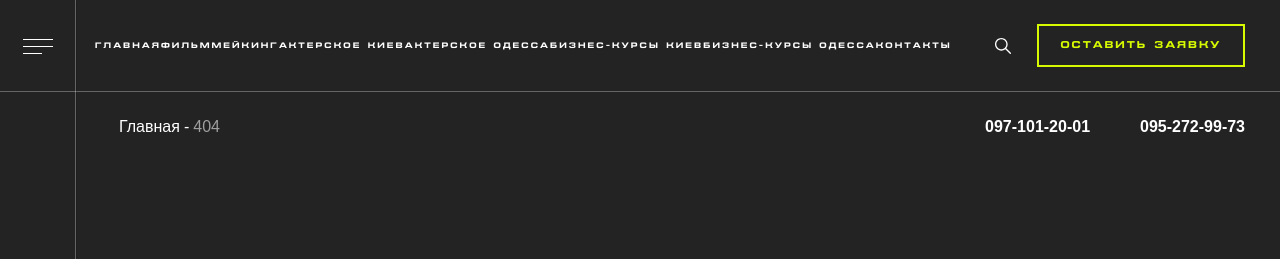
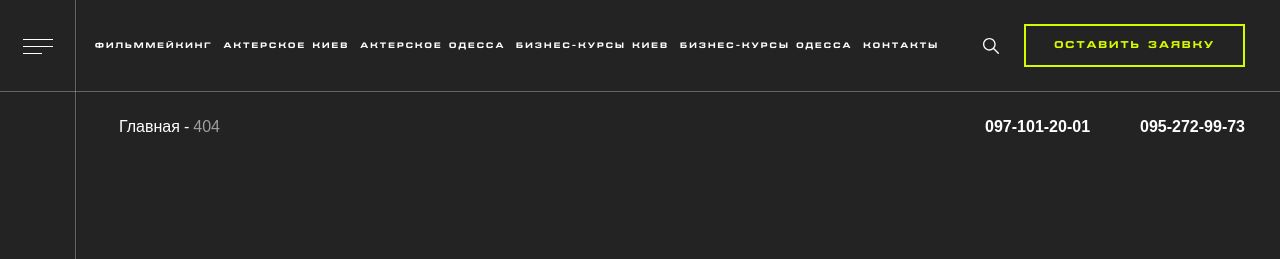
Before and after one commit to demiweb/remarkaFilm, a website: page app/404.html in a window 1280 px wide. Shown: the top 259 px of the page. Drawn offline with nearby package versions, Linux system fonts and the light colour scheme; some packages are replaced by stand-ins of ours; files that its build step writes are made by us from their sources; files whose address does not match are found by name; a web font is replaced by a local one.

Commit message:
fix styles

```diff
--- a/app/details/header.html
+++ b/app/details/header.html
@@ -7,7 +7,6 @@
                 </div>
                 <div class="header__menu">
                     <ul>
-                        <li><a href="#">ГЛАВНАЯ</a></li>
                         <li><a href="#">ФИЛЬММЕЙКИНГ</a></li>
                         <li><a href="#">АКТЕРСКОЕ КИЕВ</a></li>
                         <li><a href="#">АКТЕРСКОЕ ОДЕССА</a></li>
```
Also changed, not shown: dist/404.html, dist/about.html, dist/all-courses.html, dist/blog-single.html, dist/blog.html, dist/contacts.html, dist/course.html, dist/details/header.html, dist/home.html, dist/no-results.html, dist/search-result.html, dist/single-teacher.html, dist/teachers.html.
